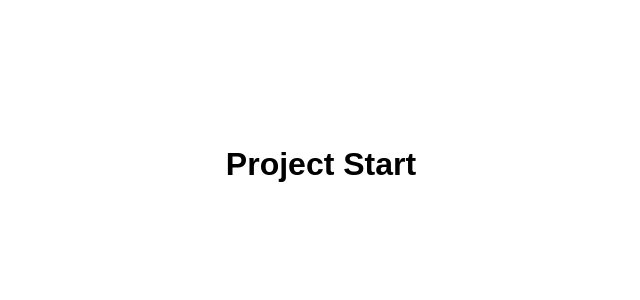
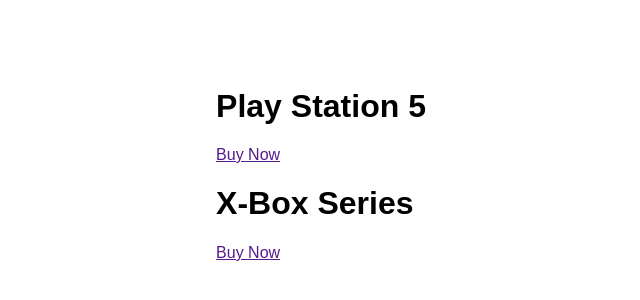
Before and after one commit to fherdy/FrontEnd-Components, a plain HTML site: page day7 - Split Landing Page/index.html in a window 1280 px wide. Shown: the part 236-536 px from the top of the page, without its empty margins (319-959 px from the left). Drawn offline with Linux system fonts and the light colour scheme.

Commit message:
day7 index html file updated

```diff
--- a/day7 - Split Landing Page/index.html
+++ b/day7 - Split Landing Page/index.html
@@ -8,7 +8,21 @@
     <title>Split Landing Page</title>
 </head>
 <body>
-    <h1>Project Start</h1>
+    <div class="container">
+
+        <div class="split left">
+            <h1>Play Station 5</h1>
+            <a href="" class="btn">Buy Now</a>
+        </div>
+
+        <div class="split right">
+            <h1>X-Box Series</h1>
+            <a href="" class="btn">Buy Now</a>
+        </div>
+
+
+    </div>
+
 
     <script src="script.js"></script>
 </body>
```
